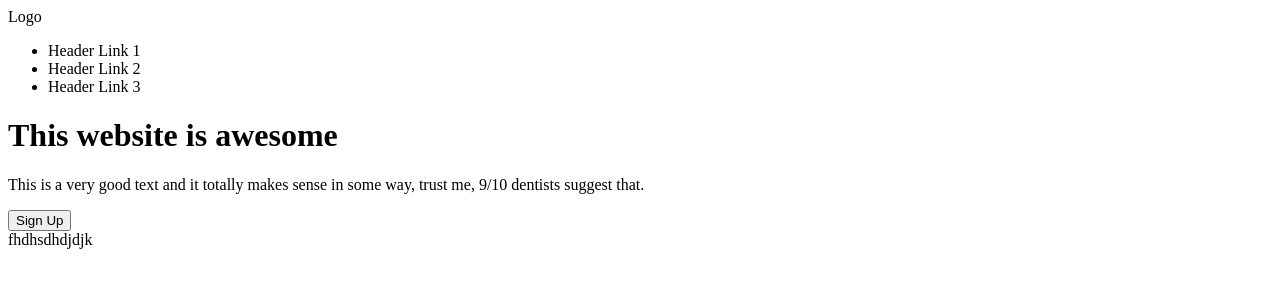
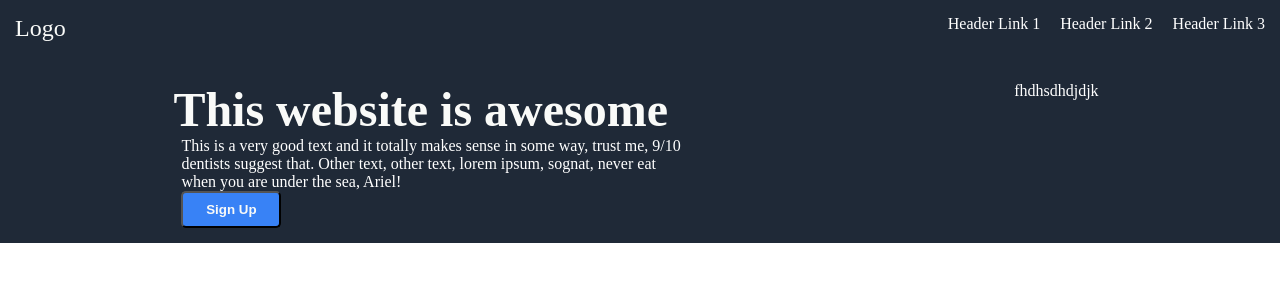
Before and after one commit to renewedmoorbool/odin-landing-page, a plain HTML site: page index.html in a window 1280 px wide. Drawn offline with Linux system fonts and the light colour scheme.

Commit message:
Add css and image

```diff
--- a/index.html
+++ b/index.html
@@ -23,8 +23,10 @@
         <div class = 'header-content'>
             <div class = 'header-description'>
                 <h1> This website is awesome </h1>
-                <p> This is a very good text and it totally makes sense in some way,
-                    trust me, 9/10 dentists suggest that.
+                <p>
+                    This is a very good text and it totally makes sense in some way,
+                    trust me, 9/10 dentists suggest that. Other text, other text, lorem
+                    ipsum, sognat, never eat when you are under the sea, Ariel!
                 </p>
 
                 <button class = 'header-sign-up'>
--- a/style.css
+++ b/style.css
@@ -0,0 +1,63 @@
+* {
+    margin: 0;
+    padding: 0;
+    box-sizing: border-box;
+}
+
+.header {
+    background-color: #1F2937;
+    color: white;
+
+    padding: 15px;
+
+    display: flex;
+    flex-direction: column;
+    row-gap: 40px;
+}
+
+ul {
+    list-style-type: none;
+
+    display: flex;
+    gap: 20px;
+}
+
+
+.navigation {
+    display: flex;
+    justify-content: space-between;
+}
+
+.logo {
+    font-size: 24px;
+    color: #F9FAF8;
+}
+
+.header-content {
+    display: flex;
+    justify-content: space-around;
+}
+
+.header-description h1 {
+    font-size: 48px;
+    font-weight: 800;
+    color: #F9FAF8;
+
+    margin-left: -8px;
+}
+
+.header-description p {
+    max-width: 500px;
+}
+
+.header-sign-up {
+    width: 100px;
+    padding: 9px;
+    border-radius: 5px;
+
+    background-color: #3882F6;
+    color: #F9FAF8;
+    font-weight: 600;
+
+    cursor: pointer;
+}
```
Also changed, not shown: 1 other file.
